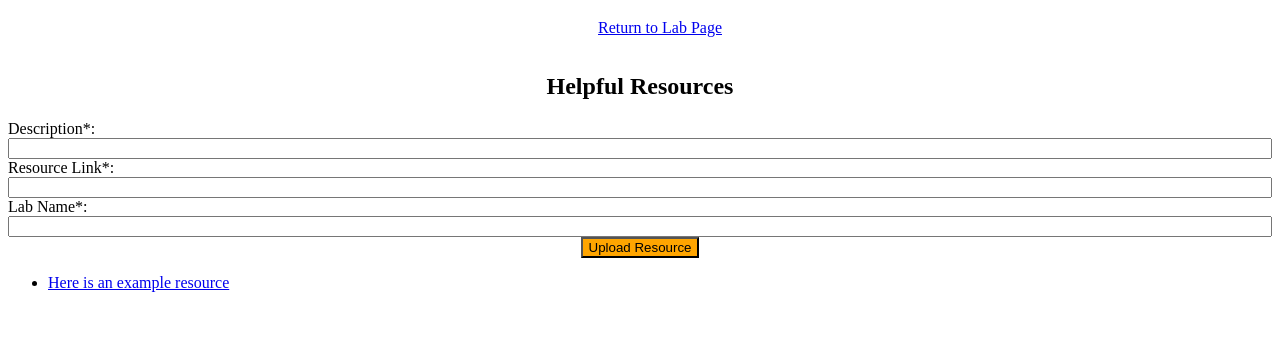
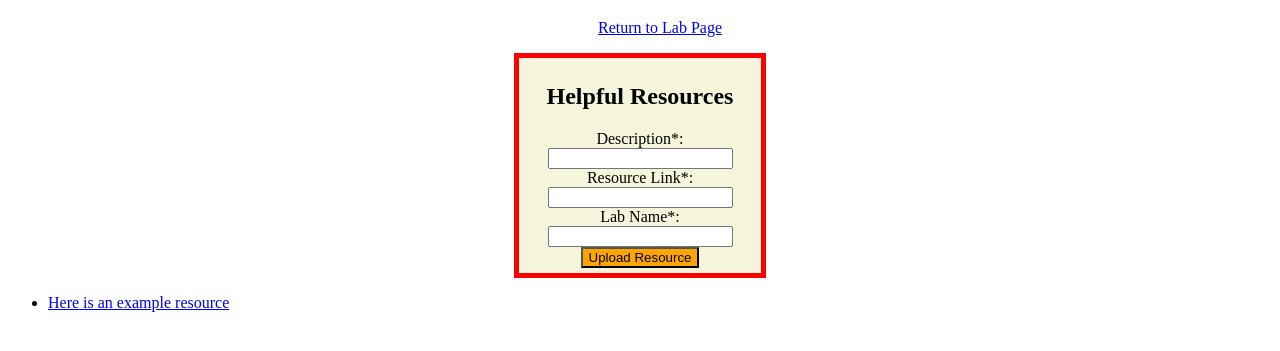
Before and after one commit to JamesGrom/QueueManager, a website: page static/htmlFiles/HelpfulResources.html in a window 1280 px wide. Shown: the part 61-412 px from the top of the page. Drawn offline with Linux system fonts and the light colour scheme; no server answers.

Commit message:
css, added a allQ js file

```diff
--- a/static/cssFiles/HelpfulResources.css
+++ b/static/cssFiles/HelpfulResources.css
@@ -6,7 +6,14 @@
 #TopSection{
     display: flex;
     flex-direction: column;
-    justify-content: center;
+    align-items: center;
+    border: 5px solid red;
+    background-color: beige;
+    padding-top: 5px;
+    padding-bottom: 5px;
+    margin-left: 40%;
+    margin-right: 40%;
+    position: relative;
 }
 
 #PageTitle{
--- /dev/null
+++ b/static/javascriptFiles/AllQuestions.js
@@ -0,0 +1,5 @@
+
+function main(){
+
+}
+main();
```
